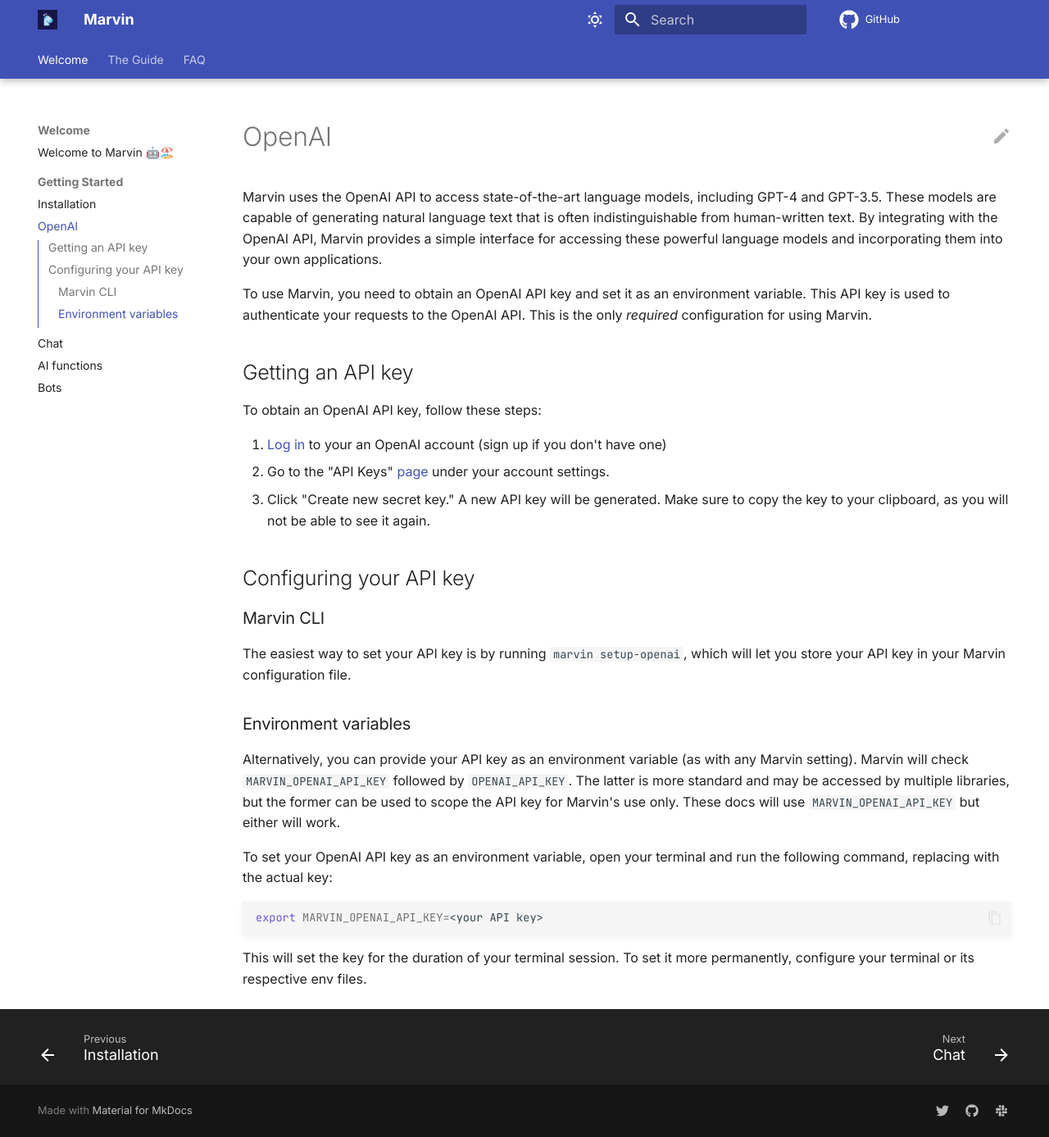
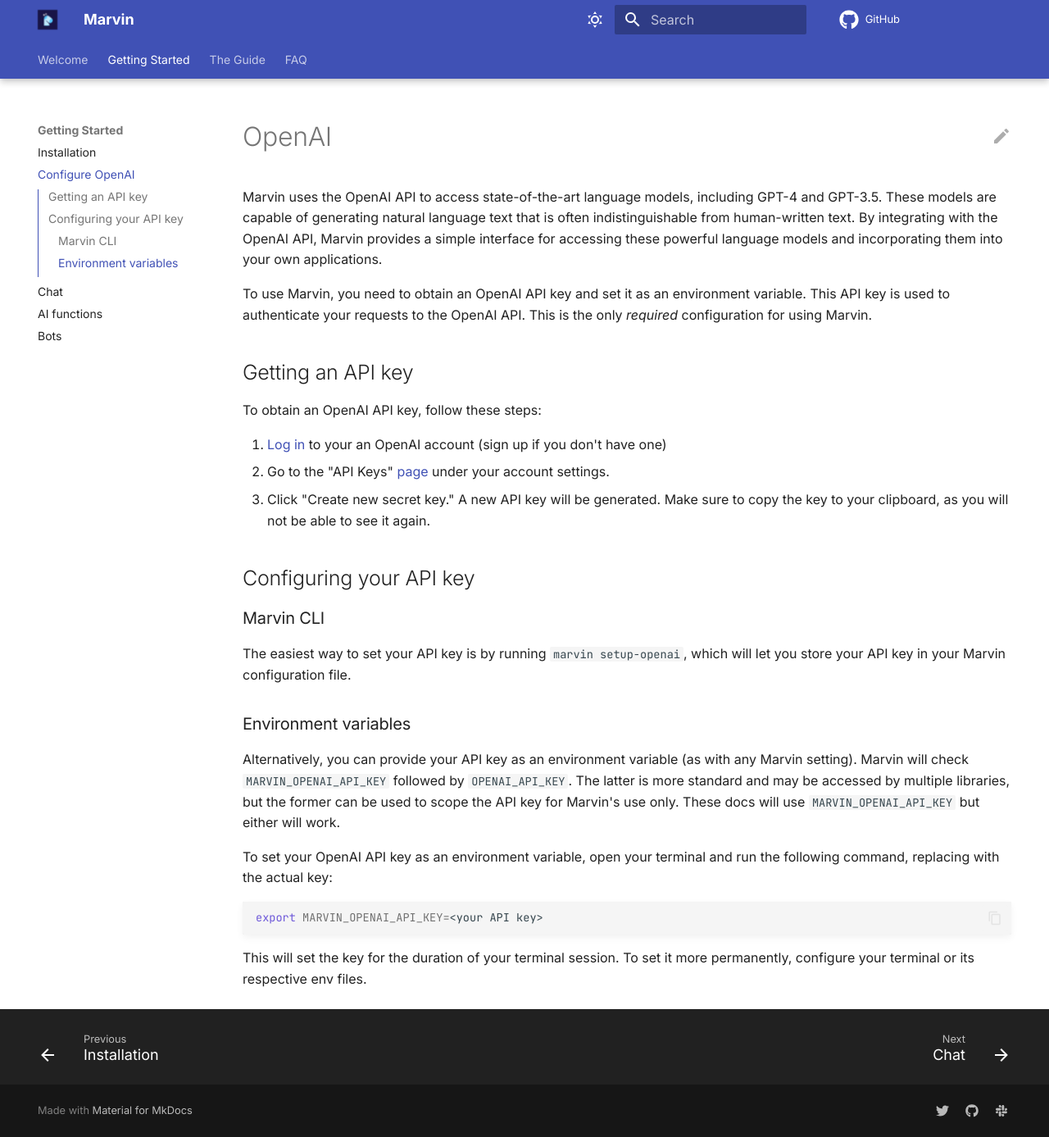
Before and after one commit to PrefectHQ/marvin, an MkDocs documentation site: the page built from docs/getting_started/openai.md, in a window 1280 px wide and 1387 px high. Shown: the whole window at 82% size. Built offline with MkDocs 1.6.1 and Material for MkDocs 9.7.7, drawn with Linux system fonts in a browser that asks for light colours; comment, search, counter and statistics services are not loaded.

Commit message:
separate getting started section

```diff
--- a/mkdocs.yml
+++ b/mkdocs.yml
@@ -1,13 +1,13 @@
 site_name: Marvin
 nav:
   - Welcome:
-    - index.md
-    - Getting Started:
-      - Installation: getting_started/installation.md
-      - OpenAI: getting_started/openai.md
-      - Chat: getting_started/chat_quickstart.md
-      - AI functions: getting_started/ai_functions_quickstart.md
-      - Bots: getting_started/bots_quickstart.md
+    - welcome.md
+  - Getting Started:
+    - Installation: getting_started/installation.md
+    - Configure OpenAI: getting_started/openai.md
+    - Chat: getting_started/chat_quickstart.md
+    - AI functions: getting_started/ai_functions_quickstart.md
+    - Bots: getting_started/bots_quickstart.md
   - The Guide:
     - Introduction:
       - Overview: guide/introduction/overview.md
```
Also changed, not shown: docs/welcome.md (renamed from docs/index.md).
